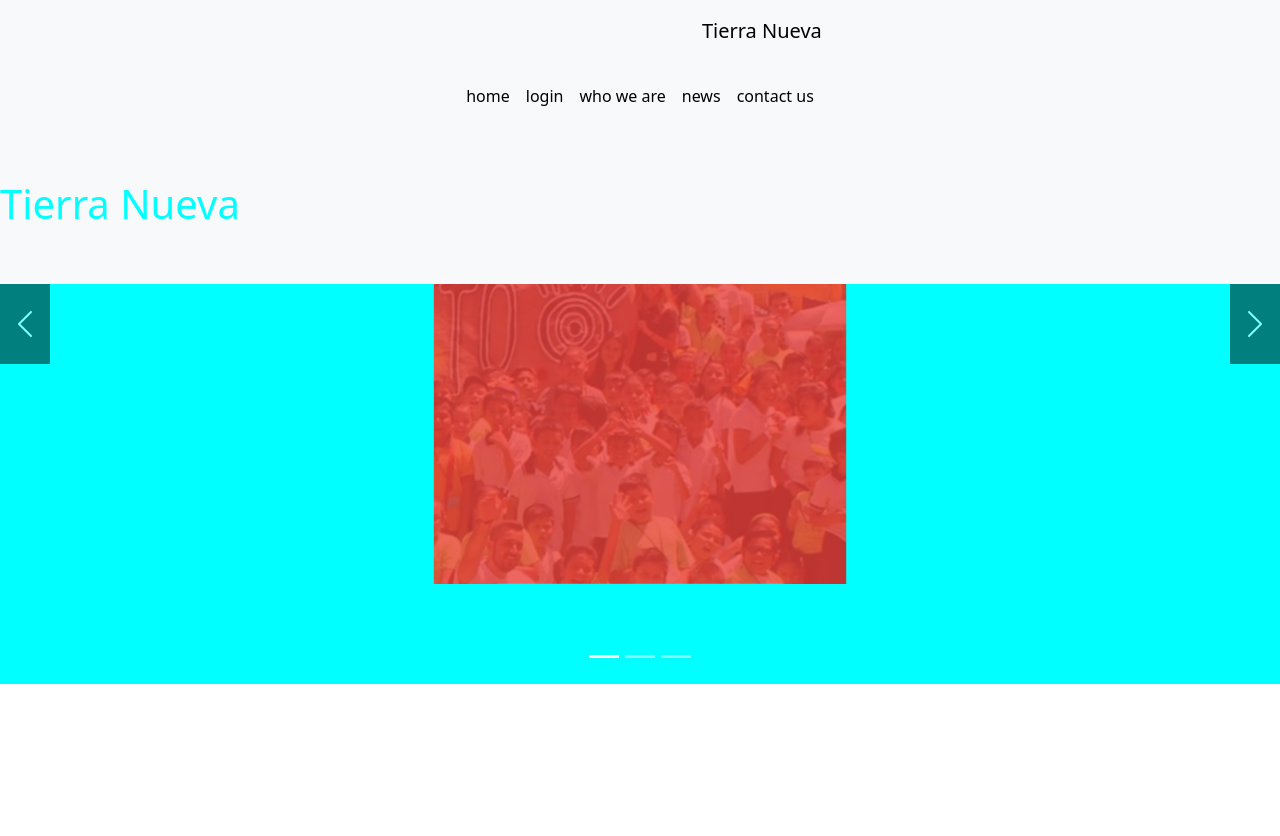
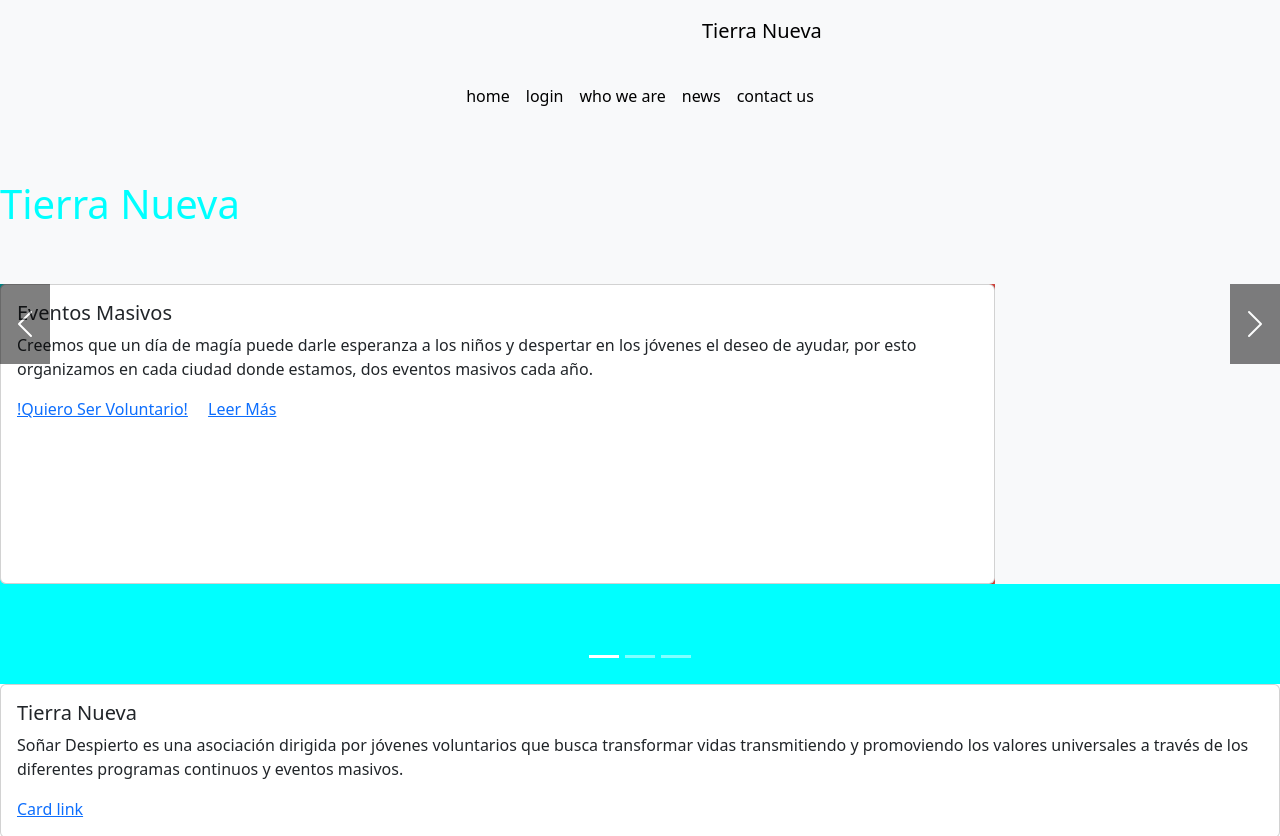
Before and after one commit to sandritaa/tierranueva, a Flask app: page / in a window 1280 px wide. Shown: the top 836 px of the page. Before the commit the page ends 684 px from the top, so only its background shows below. Run offline with Flask 3, Linux system fonts and the light colour scheme; data that the repository does not hold is empty; some libraries are stand-ins or nearby versions.

Commit message:
create program information cards

```diff
--- a/templates/home.html
+++ b/templates/home.html
@@ -17,19 +17,36 @@
 
     <div class="carousel-inner">
         <div class="carousel-item active">
+            <div class="card d-block h-100">
+                <div class="card-body">
+                    <h5 class="card-title">Aniversario</h5>
+                    <!-- <h6 class="card-subtitle mb-2 text-body-secondary">Card subtitle</h6> -->
+                    <p class="card-text">Con el mismo compromiso de inicio, Tierra Nueva, sigue activamente promoviendo
+                        con sus eventos y programas, el bienestar de la niñez más necesitada.</p>
+                    <a href="#" class="card-link">Donar</a>
+                    <!-- <a href="#" class="card-link">Another link</a> -->
+                </div>
+            </div>
             <img src="/static/styles/img/Screenshot 2023-08-29 at 5.43.58 PM.png" class="d-block h-100" alt="img1">
         </div>
 
         <div class="carousel-item ">
+            <div class="card d-block h-100">
+                <div class="card-body">
+                    <h5 class="card-title">Eventos Masivos</h5>
+                    <!-- <h6 class="card-subtitle mb-2 text-body-secondary">Card subtitle</h6> -->
+                    <p class="card-text">Creemos que un día de magía puede darle esperanza a los niños y despertar en
+                        los jóvenes el deseo de ayudar, por esto organizamos en cada ciudad donde estamos, dos eventos
+                        masivos cada año.</p>
+                    <a href="#" class="card-link">!Quiero Ser Voluntario!</a>
+                    <a href="#" class="card-link">Leer Más</a>
+                </div>
+            </div>
             <img src="/static/styles/img/Screenshot 2023-08-29 at 4.48.22 PM.png" class="d-block h-100" alt="img2">
         </div>
 
-        <div class="carousel-item ">
-            <img src="/static/styles/img/Screenshot 2023-08-29 at 5.43.58 PM.png" class="d-block h-100" alt="img3">
-        </div>
-        <!-- Add more carousel items and images as needed -->
 
-        <!-- Carousel controls should be placed here -->
+
         <button class="carousel-control-prev" type="button" data-bs-target="#carouselExampleIndicators"
             data-bs-slide="prev">
             <span class="carousel-control-prev-icon" aria-hidden="true"></span>
@@ -41,7 +58,72 @@
             <span class="visually-hidden">Next</span>
         </button>
     </div>
-    <!-- ...carousel controls are also part of the carousel-inner -->
+</div>
+
+<div class="card d-block h-100">
+    <div class="card-body">
+        <h5 class="card-title">Tierra Nueva</h5>
+        <!-- <h6 class="card-subtitle mb-2 text-body-secondary">Card subtitle</h6> -->
+        <p class="card-text">Soñar Despierto es una asociación dirigida por jóvenes voluntarios que busca transformar
+            vidas transmitiendo y promoviendo los valores universales a través de los diferentes programas continuos y
+            eventos masivos.</p>
+        <a href="#" class="card-link">Card link</a>
+        <!-- <a href="#" class="card-link">Another link</a> -->
+    </div>
+</div>
+
+<div>
+    <div class="card" style="width: 18rem;">
+        <img src="..." class="card-img-top" alt="...">
+        <div class="card-body">
+            <p class="card-text">Some quick example text to build on the card title and make up the bulk of the card's
+                content.</p>
+        </div>
+    </div>
+
+
+    <div class="card" style="width: 18rem;">
+        <img src="..." class="card-img-top" alt="...">
+        <div class="card-body">
+            <p class="card-text">Some quick example text to build on the card title and make up the bulk of the card's
+                content.</p>
+        </div>
+    </div>
+
+    <div class="card" style="width: 18rem;">
+        <img src="..." class="card-img-top" alt="...">
+        <div class="card-body">
+            <p class="card-text">Some quick example text to build on the card title and make up the bulk of the card's
+                content.</p>
+        </div>
+    </div>
+
+
+    <div class="card" style="width: 18rem;">
+        <img src="..." class="card-img-top" alt="...">
+        <div class="card-body">
+            <p class="card-text">Some quick example text to build on the card title and make up the bulk of the card's
+                content.</p>
+        </div>
+    </div>
+
+    <div class="card" style="width: 18rem;">
+        <img src="..." class="card-img-top" alt="...">
+        <div class="card-body">
+            <p class="card-text">Some quick example text to build on the card title and make up the bulk of the card's
+                content.</p>
+        </div>
+    </div>
+
+
+    <div class="card" style="width: 18rem;">
+        <img src="..." class="card-img-top" alt="...">
+        <div class="card-body">
+            <p class="card-text">Some quick example text to build on the card title and make up the bulk of the card's
+                content.</p>
+        </div>
+    </div>
+
 </div>
 
 {% endblock %}
```
